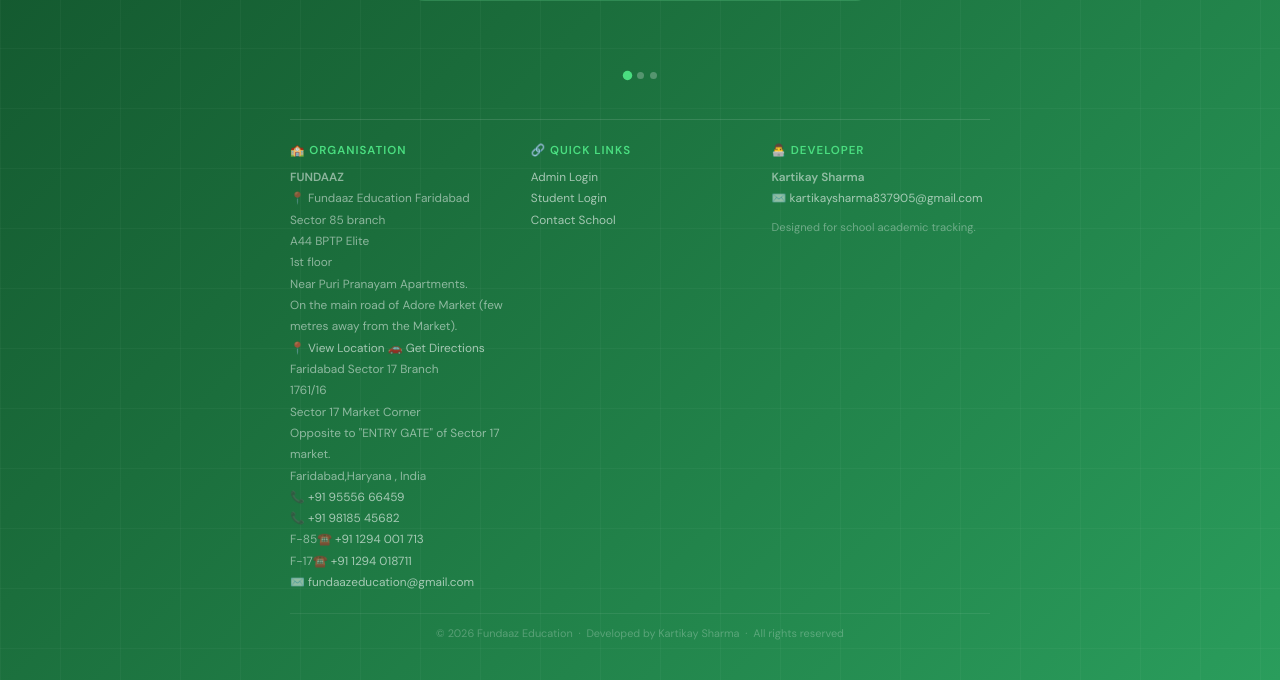
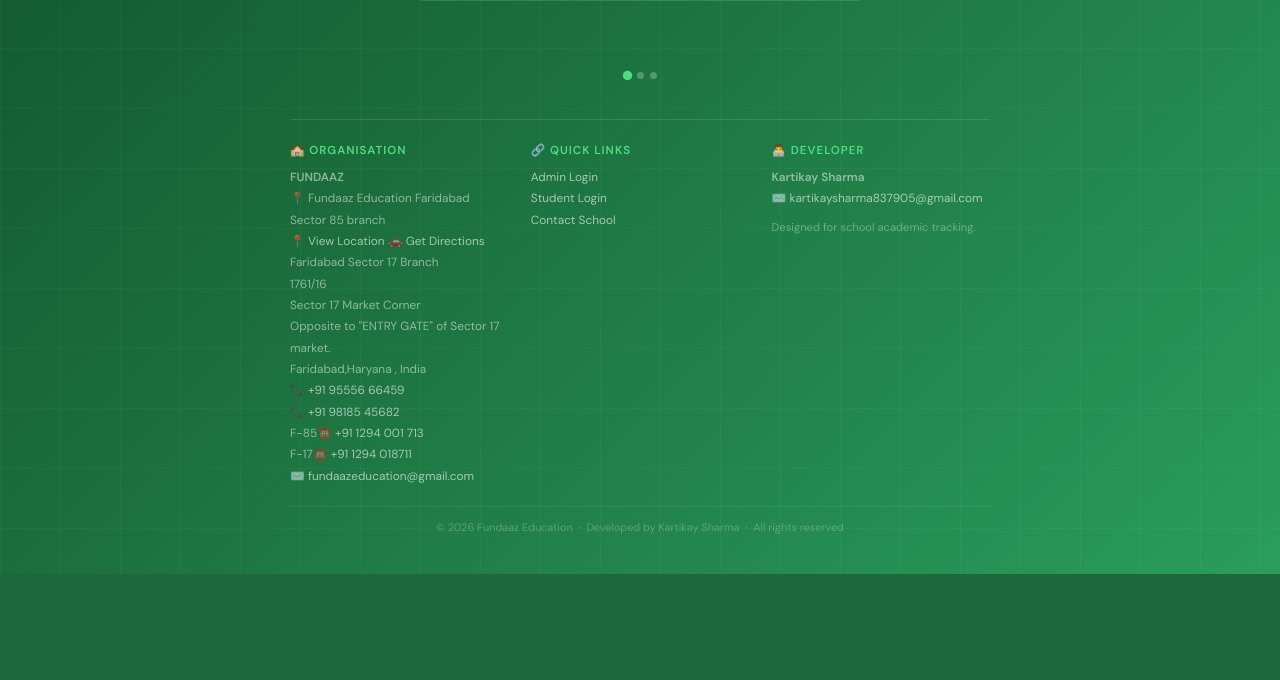
Before and after one commit to kartikay0520/fundaaz, a Flask app: page / in a window 1280 px wide. Shown: the part 912-1592 px from the top of the page. After the commit the page ends 1486 px from the top, so only its background shows below. Run offline with Flask 3, Linux system fonts and the light colour scheme; some libraries are stand-ins or nearby versions; some web fonts are replaced.

Commit message:
Remove address details from index.html
Removed detailed address information for privacy.

```diff
--- a/templates/index.html
+++ b/templates/index.html
@@ -336,14 +336,6 @@
 
 Faridabad Sector 85 branch
 <br>
-A44 BPTP Elite
-<br>
-1st floor
-<br>
-Near Puri Pranayam Apartments.
-<br>
-On the main road of Adore Market (few metres away from the Market).
-<br>
         <a href="https://www.google.com/maps?q=28.400633602077068,77.35584935047818" target="_blank">
    📍 View Location
 </a>
```
